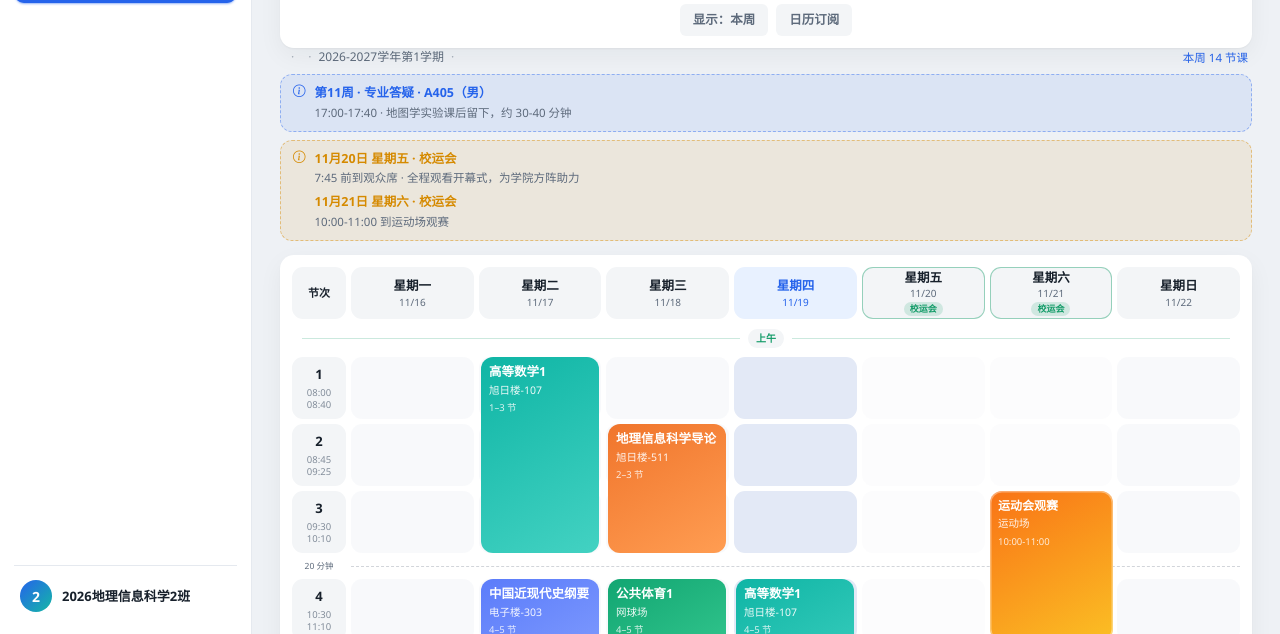
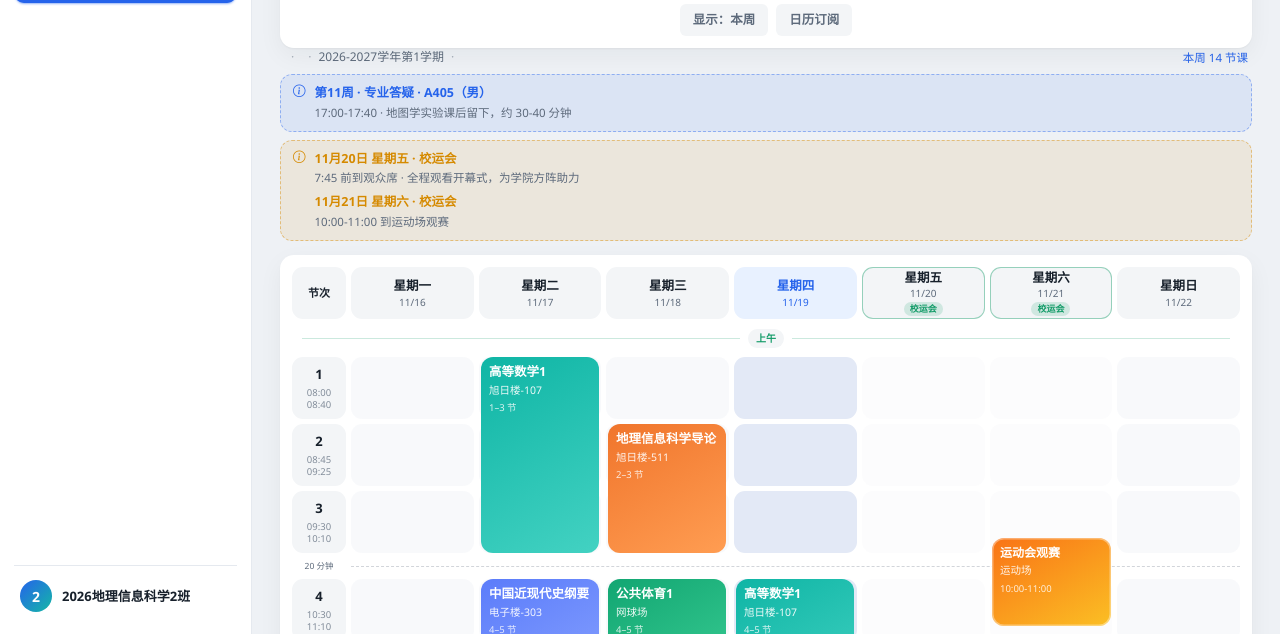
Before and after one commit to microkbcrt/class-timetable, a plain HTML site: page index.html in a window 1280 px wide. Shown: the part 166-800 px from the top of the page. Drawn offline with Linux system fonts and the light colour scheme.

Commit message:
公共站：观赛卡按真实钟点精确对位（红线同款插值，10:00-11:00 对准格子位置）

```diff
--- a/modules/timetable/module.js
+++ b/modules/timetable/module.js
@@ -268,6 +268,61 @@
      start/end 是节次（决定卡片在网格里的行位），time 是真实钟点（卡片/日历展示用） */
   function blockText(b) {
     return (b.time || '') + (b.place ? ' · ' + b.place : '');
+  }
+
+  /* ---- 活动块精确对位（红线同款规则） ----
+     任意钟点 → 网格内像素偏移：落在某节内按该节起止线性插值；恰在节界/空隙取中点。
+     红线（kb-now-line）就是这么定位的，观赛卡用同一套，保证 10:00-11:00 视觉对准。 */
+  function gridOffsetAt(grid, ps, min) {
+    var slots = [];
+    for (var i = 0; i < ps.length; i++) {
+      var s = grid.querySelector('.kb-slot[data-period-index="' + i + '"]');
+      if (!s) return null;
+      slots.push(s);
+    }
+    var gTop = grid.getBoundingClientRect().top;
+    var first = slots[0].getBoundingClientRect();
+    var last = slots[slots.length - 1].getBoundingClientRect();
+    if (min <= minutesOf(ps[0].start)) return first.top - gTop;
+    if (min >= minutesOf(ps[ps.length - 1].end)) return last.bottom - gTop;
+    for (var j = 0; j < ps.length; j++) {
+      var a = minutesOf(ps[j].start), b = minutesOf(ps[j].end);
+      var rect = slots[j].getBoundingClientRect();
+      if (min > a && min < b) return rect.top - gTop + (min - a) / (b - a) * rect.height;
+      if (min === b && j < ps.length - 1) {
+        var nb = slots[j + 1].getBoundingClientRect();
+        return (rect.bottom + nb.top) / 2 - gTop;
+      }
+      if (min > b && j < ps.length - 1 && min < minutesOf(ps[j + 1].start)) {
+        var ng = slots[j + 1].getBoundingClientRect();
+        return (rect.bottom + ng.top) / 2 - gTop;
+      }
+    }
+    return null;
+  }
+
+  /* 活动块卡定位/重定位：render 与 30s ticker 都会跑，窗口断点变化也能在半分钟内自愈 */
+  function positionBlockCards() {
+    if (!host) return;
+    var ps = periods();
+    host.querySelectorAll('.kb-grid').forEach(function (grid) {
+      grid.querySelectorAll('.kb-course.kb-event[data-bstart]').forEach(function (card) {
+        var sMin = +card.dataset.bstart, eMin = +card.dataset.bend;
+        if (!(sMin >= 0) || !(eMin > sMin)) return;
+        var cell = grid.querySelector('.kb-cell[data-col="' + card.dataset.col + '"]');
+        if (!cell) return;
+        var top = gridOffsetAt(grid, ps, sMin);
+        var bottom = gridOffsetAt(grid, ps, eMin);
+        if (top == null || bottom == null || bottom - top <= 18) return;
+        var cRect = cell.getBoundingClientRect();
+        var gRect = grid.getBoundingClientRect();
+        card.style.position = 'absolute';
+        card.style.top = top.toFixed(1) + 'px';
+        card.style.height = (bottom - top).toFixed(1) + 'px';
+        card.style.left = (cRect.left - gRect.left + 2).toFixed(1) + 'px';
+        card.style.width = (cRect.width - 4).toFixed(1) + 'px';
+      });
+    });
   }
 
   function showOffBlock(dateStr, b) {
@@ -868,7 +923,9 @@
       }
     }
 
-    /* ---- 放假列里的活动块（校运会观赛等）：与答疑卡同形，橙色区分 ---- */
+    /* ---- 放假列里的活动块（校运会观赛等）：与答疑卡同形，橙色区分。
+       有钟点时按红线同款插值精确定位（如 10:00-11:00 对准格子真实位置）；
+       算不出（无钟点/布局未就绪）则退回按节次占格。 ---- */
     for (var d3 = 1; d3 <= 7; d3++) {
       var bpl = plans[d3 - 1];
       var bb = bpl.kind === 'off' ? bpl.block : null;
@@ -876,13 +933,32 @@
       var bRowEnd = bb ? layout.rows[bb.end] : 0;
       if (!bRow || !bRowEnd) continue;
       var bDate = U.today(U.addDays(weekStart, d3 - 1));
+      var btp = String(bb.time || '').split('-');
+      var bStartMin = btp[0] ? minutesOf(btp[0]) : -1;
+      var bEndMin = btp[1] ? minutesOf(btp[1]) : -1;
+      var bStyle = null;
+      if (bStartMin >= 0 && bEndMin > bStartMin) {
+        var bCell = grid.querySelector('.kb-cell[data-col="' + (d3 + 1) + '"]');
+        var bTop = gridOffsetAt(grid, ps, bStartMin);
+        var bBottom = gridOffsetAt(grid, ps, bEndMin);
+        if (bCell && bTop != null && bBottom != null && bBottom - bTop > 18) {
+          var bRect = bCell.getBoundingClientRect();
+          bStyle = {
+            position: 'absolute',
+            top: bTop.toFixed(1) + 'px',
+            height: (bBottom - bTop).toFixed(1) + 'px',
+            left: (bRect.left - grid.getBoundingClientRect().left + 2).toFixed(1) + 'px',
+            width: (bRect.width - 4).toFixed(1) + 'px'
+          };
+        }
+      }
+      if (!bStyle) {
+        bStyle = { gridRow: bRow + ' / span ' + (bRowEnd - bRow + 1), gridColumn: String(d3 + 1) };
+      }
       grid.appendChild(C('div', {
         class: 'kb-course kb-event',
-        style: {
-          gridRow: bRow + ' / span ' + (bRowEnd - bRow + 1),
-          gridColumn: String(d3 + 1),
-          animationDelay: '0.24s'
-        },
+        dataset: { bstart: String(bStartMin), bend: String(bEndMin), col: String(d3 + 1) },
+        style: Object.assign({ animationDelay: '0.24s' }, bStyle),
         onclick: function (blk, ds) {
           return function () {
             if (dragMoved) { dragMoved = false; return; }
@@ -1025,6 +1101,7 @@
       });
     }
     updateNowLine(ps, nowMin);
+    positionBlockCards();
   }
 
   function updateNowLine(ps, nowMin) {
```
Also changed, not shown: index.html (+3 -3 lines), 1 other file.
